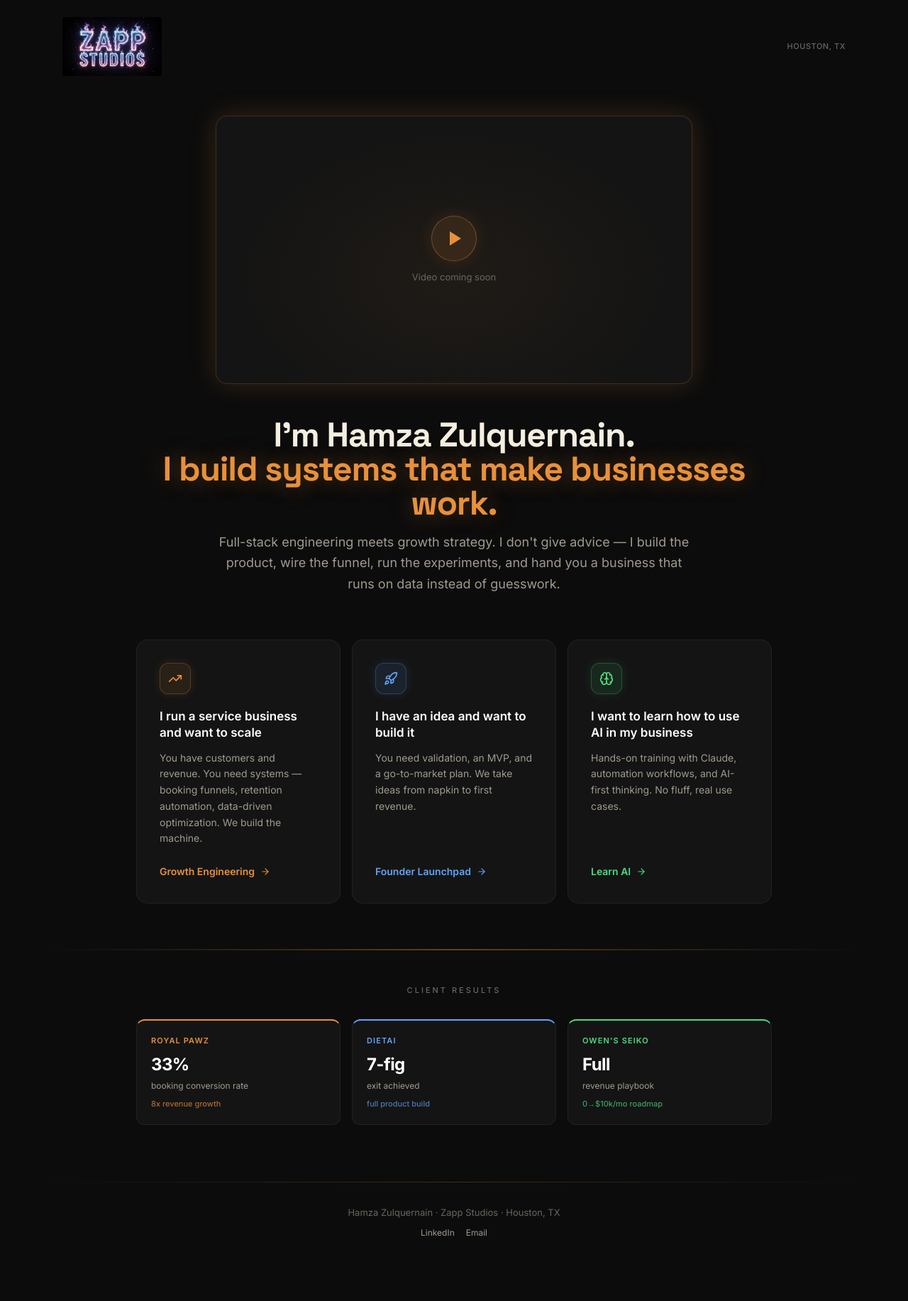
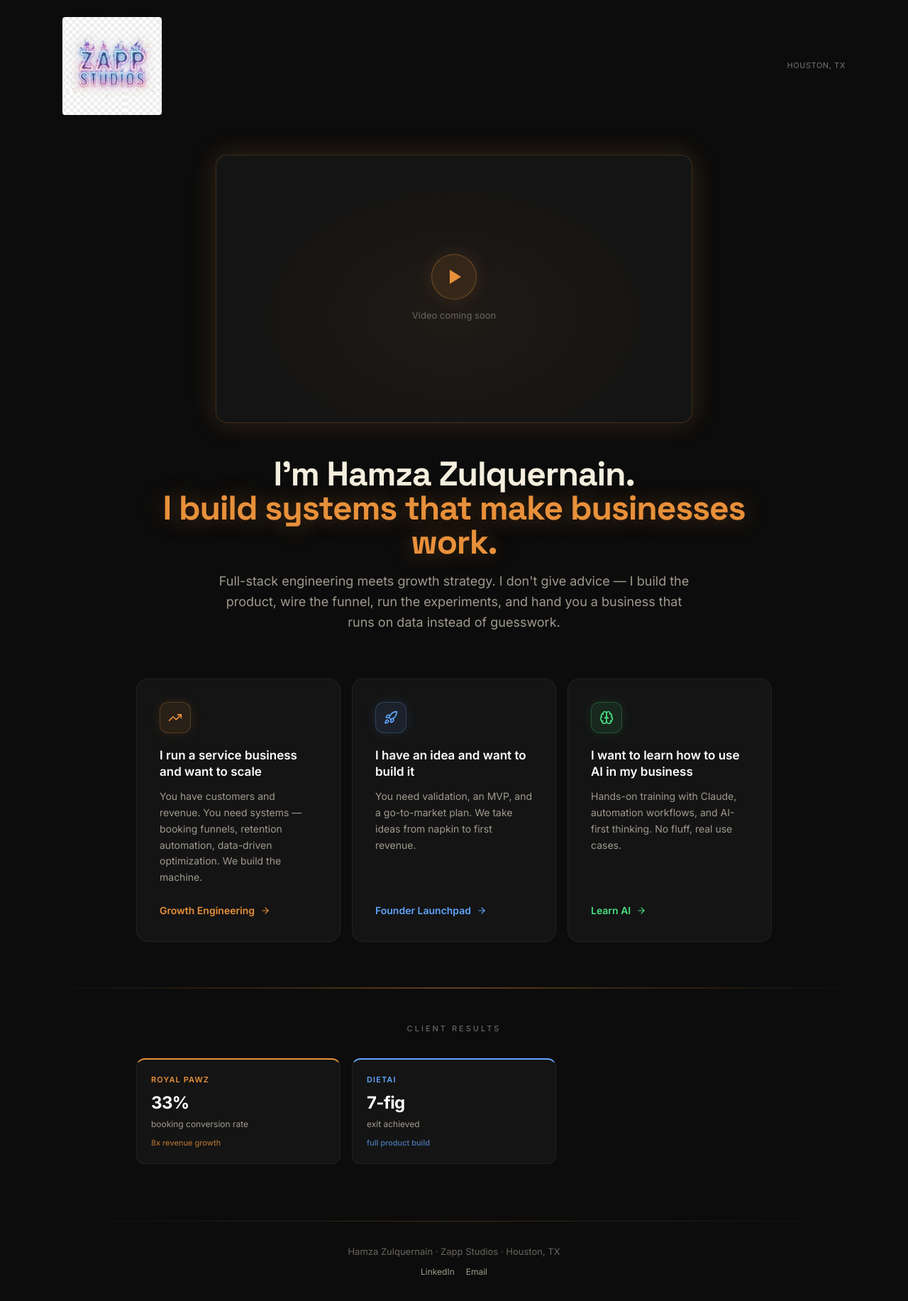
Before and after one commit to HZapperz/site, a Next.js app: page / in a window 1280 px wide. Shown: the whole page at 71% size. Before the commit the page ends 1778 px from the top, so only its background shows below. Built offline with nearby package versions, Linux system fonts and the light colour scheme.

Commit message:
feat: update logo to new electric neon PNG, remove Owen's Seiko from landing page
Co-Authored-By: Claude Opus 4.6 (1M context) <noreply@anthropic.com>

```diff
--- a/app/book/page.tsx
+++ b/app/book/page.tsx
@@ -24,7 +24,7 @@ export default function BookPage() {
           Back
         </Link>
         <Link href="/" className="flex items-center">
-          <Image src="/logo.jpg" alt="Zapp Studios" width={200} height={56} className="object-contain h-14 w-auto" />
+          <Image src="/logo.png" alt="Zapp Studios" width={200} height={56} className="object-contain h-14 w-auto" />
         </Link>
       </nav>
 
--- a/app/classes/page.tsx
+++ b/app/classes/page.tsx
@@ -17,7 +17,7 @@ export default function ClassesPage() {
           Back
         </Link>
         <Link href="/" className="flex items-center">
-          <Image src="/logo.jpg" alt="Zapp Studios" width={200} height={56} className="object-contain h-14 w-auto" />
+          <Image src="/logo.png" alt="Zapp Studios" width={200} height={56} className="object-contain h-14 w-auto" />
         </Link>
       </nav>
 
--- a/app/founders/page.tsx
+++ b/app/founders/page.tsx
@@ -124,7 +124,7 @@ export default function FoundersPage() {
           Back
         </Link>
         <Link href="/" className="flex items-center">
-          <Image src="/logo.jpg" alt="Zapp Studios" width={140} height={40} className="rounded" />
+          <Image src="/logo.png" alt="Zapp Studios" width={140} height={40} className="rounded" />
         </Link>
         <Link
           href="/book"
--- a/app/learn/page.tsx
+++ b/app/learn/page.tsx
@@ -108,7 +108,7 @@ export default function LearnPage() {
           Back
         </Link>
         <Link href="/" className="flex items-center">
-          <Image src="/logo.jpg" alt="Zapp Studios" width={140} height={40} className="rounded" />
+          <Image src="/logo.png" alt="Zapp Studios" width={140} height={40} className="rounded" />
         </Link>
         <div className="w-[72px]" />
       </nav>
--- a/app/page.tsx
+++ b/app/page.tsx
@@ -92,14 +92,6 @@ const proofPoints = [
     accent: "#60A5FA",
     accentRgb: "96,165,250",
   },
-  {
-    label: "Owen's Seiko",
-    stat: "Full",
-    sub: "revenue playbook",
-    detail: "0→$10k/mo roadmap",
-    accent: "#4ADE80",
-    accentRgb: "74,222,128",
-  },
 ]
 
 /* ─── MAIN PAGE ─── */
@@ -111,7 +103,7 @@ export default function HomePage() {
       {/* ─── HEADER ─── */}
       <header className="w-full max-w-6xl mx-auto px-6 py-6 flex items-center justify-between">
         <div className="flex items-center gap-3">
-          <Image src="/logo.jpg" alt="Zapp Studios" width={140} height={40} className="rounded" />
+          <Image src="/logo.png" alt="Zapp Studios" width={140} height={40} className="rounded" />
         </div>
         <div className="text-[11px] text-[#6B6560] tracking-wider uppercase font-medium">
           Houston, TX
--- a/app/rev-eng/royalpawzusa/page.tsx
+++ b/app/rev-eng/royalpawzusa/page.tsx
@@ -253,7 +253,7 @@ export default function RoyalPawzCaseStudy() {
       {/* ─── DESKTOP SIDEBAR ─── */}
       <aside className="hidden lg:flex flex-col w-[260px] bg-[#1E293B] border-r border-white/[0.06] sticky top-0 h-screen flex-shrink-0">
         <div className="p-5 border-b border-white/[0.06]">
-          <Image src="/logo.jpg" alt="Zapp Studios" width={140} height={60} className="rounded mb-2" />
+          <Image src="/logo.png" alt="Zapp Studios" width={140} height={60} className="rounded mb-2" />
           <div className="text-sm font-semibold text-white">Royal Pawz USA</div>
           <div className="text-[10px] text-[#64748B] mt-0.5">Growth Case Study</div>
         </div>
@@ -277,7 +277,7 @@ export default function RoyalPawzCaseStudy() {
       <div className="lg:hidden fixed top-0 left-0 right-0 z-50">
         <div className="flex items-center justify-between px-4 h-14 bg-[#0F172A]/90 backdrop-blur-xl border-b border-white/[0.06]">
           <div className="flex items-center gap-2">
-            <Image src="/logo.jpg" alt="Zapp Studios" width={80} height={34} className="rounded" />
+            <Image src="/logo.png" alt="Zapp Studios" width={80} height={34} className="rounded" />
             <span className="text-sm font-semibold text-white">Royal Pawz USA</span>
           </div>
           <button onClick={() => setMobileNavOpen(!mobileNavOpen)} className="text-[#94A3B8] p-2 cursor-pointer">
--- a/app/revenue/page.tsx
+++ b/app/revenue/page.tsx
@@ -92,7 +92,7 @@ function Navbar() {
     >
       <div className="max-w-6xl mx-auto px-6 h-20 flex items-center justify-between overflow-visible">
         <Link href="/" className="flex items-center group">
-          <Image src="/logo.jpg" alt="Zapp Studios" width={280} height={80} className="object-contain h-20 w-auto" />
+          <Image src="/logo.png" alt="Zapp Studios" width={280} height={80} className="object-contain h-20 w-auto" />
         </Link>
 
         {/* Desktop */}
```
Also changed, not shown: public/logo.png (added).
